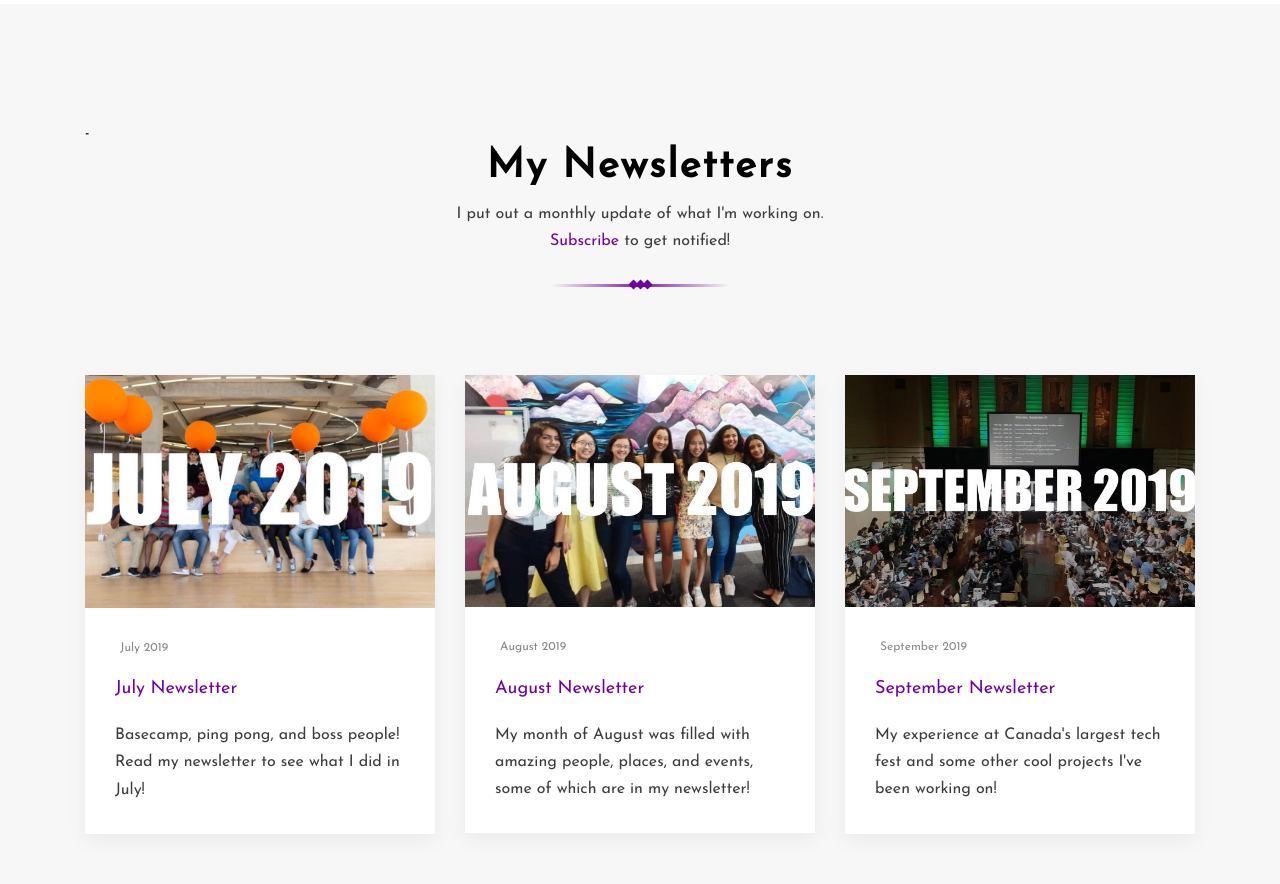
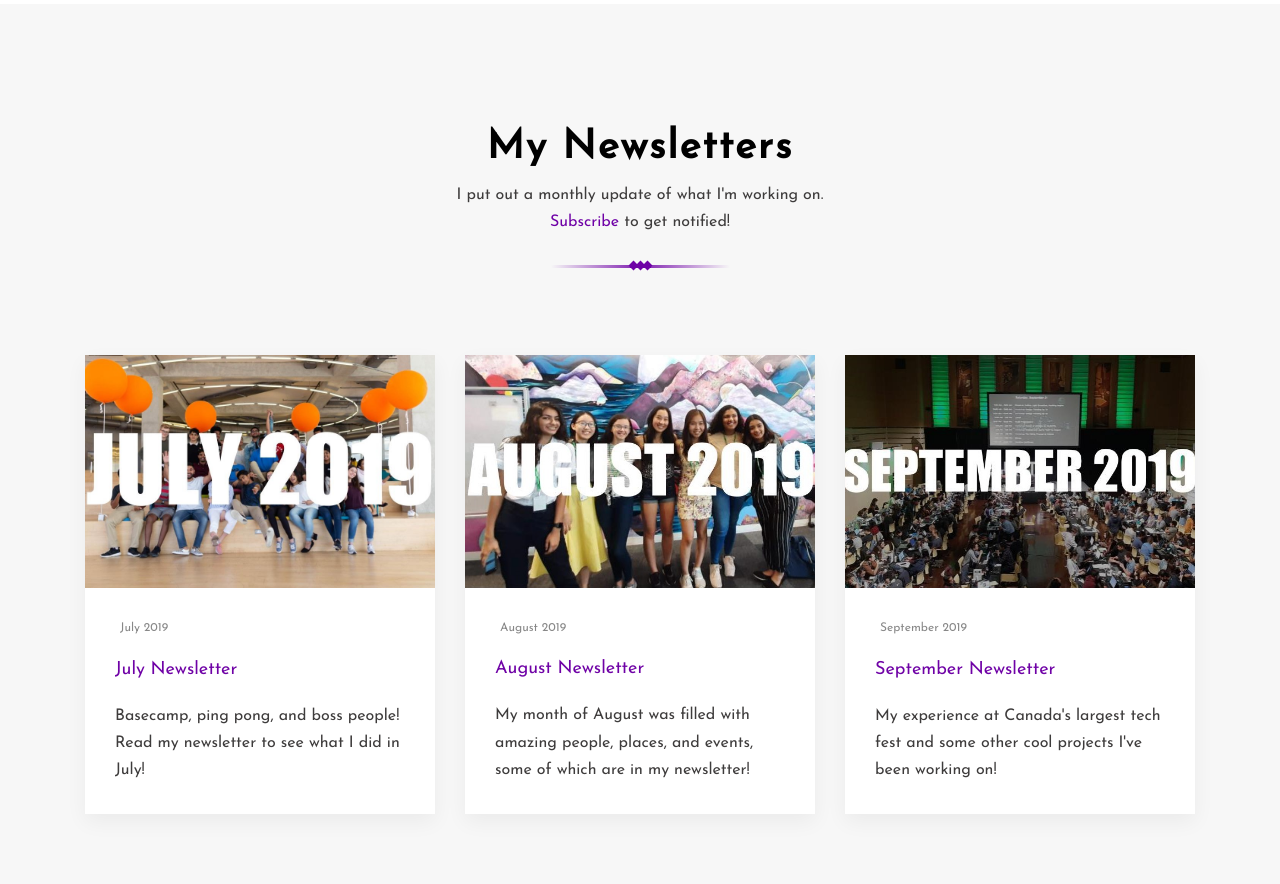
Before and after one commit to Paige-Gugeler/Paige-Gugeler.github.io, a plain HTML site: page index.html in a window 1280 px wide. Shown: the part 4200-5084 px from the top of the page. Drawn offline with Linux system fonts and the light colour scheme.

Commit message:
Update index.html

```diff
--- a/index.html
+++ b/index.html
@@ -516,7 +516,7 @@
         ==== Start Blog -->
 
         <section class="blog section-padding bg-gray" data-scroll-index="5">
-            <div class="container">-
+            <div class="container">
                 <div class="row">
 
                     <div class="section-head text-center col-lg-12">
```
